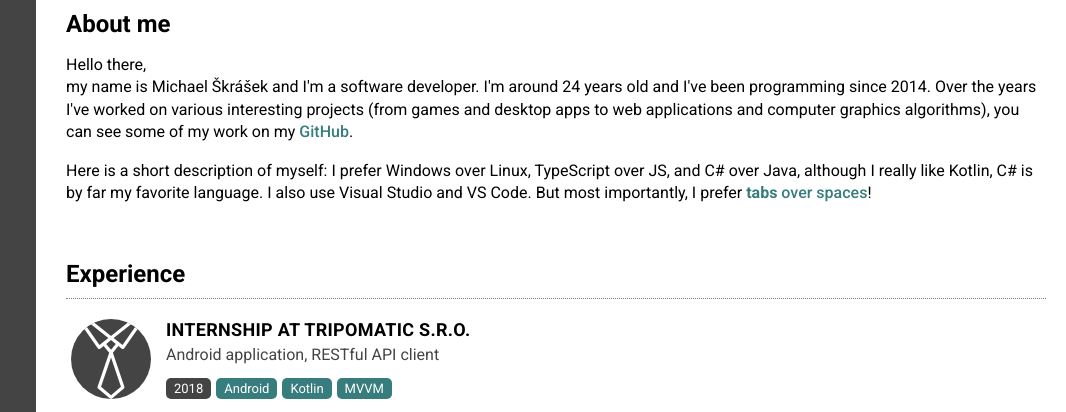
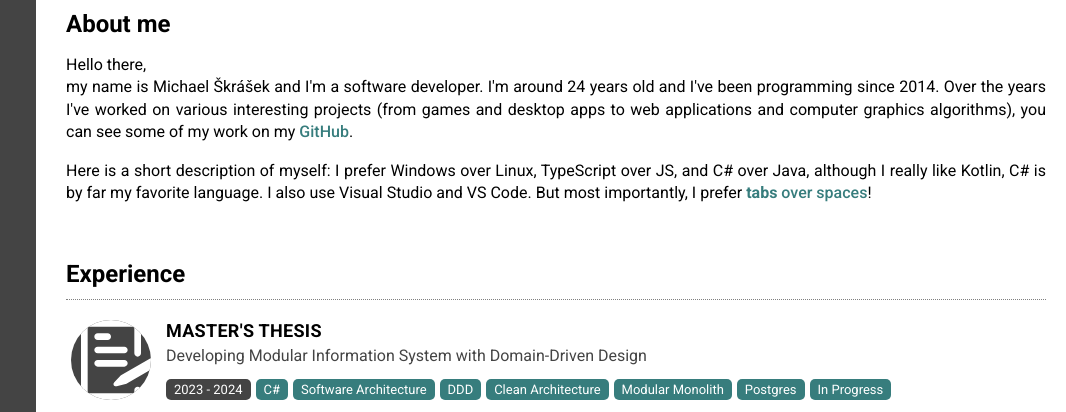
Before and after one commit to skrasekmichael/portfolio, a plain HTML site: page index.html in a window 1280 px wide. Shown: the part 310-722 px from the top of the page, 214-1280 px from the left. Drawn offline with Linux system fonts and the light colour scheme.

Commit message:
reversed list to display from newest to oldest, set paragraph text aling justify

```diff
--- a/style.css
+++ b/style.css
@@ -313,6 +313,7 @@ main section h2 {
 
 main p {
 	line-height: 1.4rem;
+	text-align: justify;
 }
 
 /* section about */
@@ -332,6 +333,8 @@ main p {
 	margin: 0;
 	padding: 0;
 	margin-top: 10px;
+	display: flex;
+	flex-direction: column-reverse;
 }
 
 .section-list li {
@@ -342,7 +345,7 @@ main p {
 	align-items: center;
 }
 
-.section-list li:first-of-type {
+.section-list li:last-of-type {
 	border-top: dotted gray 1px;
 }
 
```
